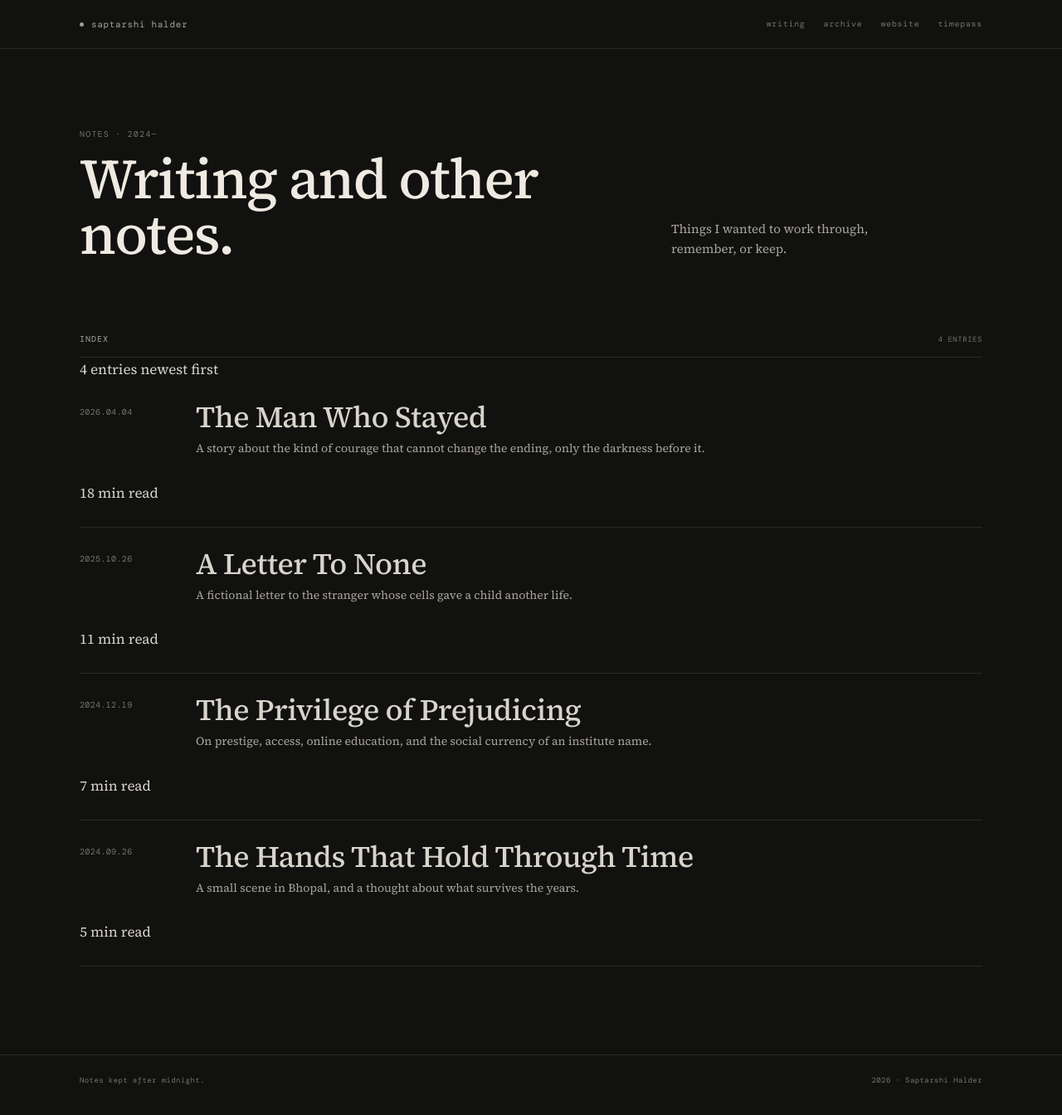
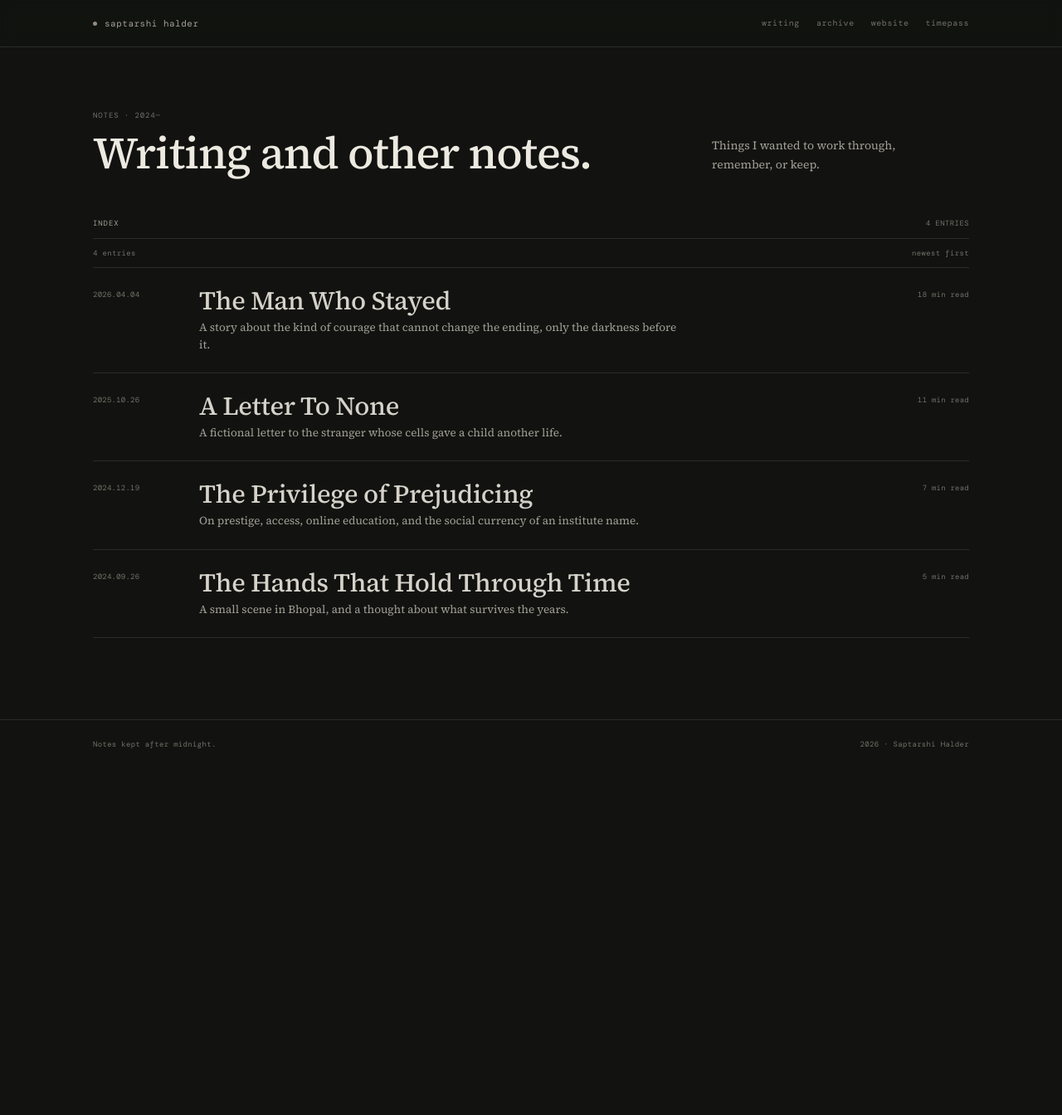
Before and after one commit to saptarshihalder/blog, a Jekyll site: the page built from index.html, in a window 1280 px wide and 1344 px high. Shown: the whole window at 83% size. Built offline with Jekyll 4.4.1, drawn with Linux system fonts in a browser that asks for light colours; some web fonts are replaced; a script that is not in the unit is left out.

Commit message:
Refine editorial notebook visual system

```diff
--- a/assets/css/site.css
+++ b/assets/css/site.css
@@ -1,23 +1,23 @@
 :root {
-  --bg: #11110f;
-  --surface: #151513;
-  --ink: #d8d4cc;
-  --ink-strong: #eeeae2;
-  --ink-soft: #aaa59d;
-  --ink-faint: #77736c;
-  --line: #2a2925;
-  --accent: #a99d8d;
+  --bg: #121310;
+  --surface: #171815;
+  --ink: #d5d2ca;
+  --ink-strong: #ece9e1;
+  --ink-soft: #a29f96;
+  --ink-faint: #727069;
+  --line: #2b2c27;
+  --accent: #938c7e;
   --serif: "Source Serif 4", Georgia, serif;
   --mono: "DM Mono", ui-monospace, SFMono-Regular, Menlo, monospace;
   --reading: 43rem;
-  --shell: 68rem;
+  --shell: 66rem;
 }
 
 * { box-sizing: border-box; }
 
 html {
   scroll-behavior: smooth;
-  scrollbar-color: #4a4741 var(--bg);
+  scrollbar-color: #48463f var(--bg);
   scrollbar-width: thin;
 }
 
@@ -28,13 +28,13 @@ body {
   color: var(--ink);
   font-family: var(--serif);
   font-size: 17px;
-  line-height: 1.7;
+  line-height: 1.68;
   text-rendering: optimizeLegibility;
   -webkit-font-smoothing: antialiased;
 }
 
 ::selection {
-  background: #39362f;
+  background: #39372f;
   color: var(--ink-strong);
 }
 
@@ -56,6 +56,18 @@ a {
 a:hover { color: var(--ink-strong); }
 img { max-width: 100%; height: auto; display: block; }
 button, input { font: inherit; }
+
+.sr-only {
+  position: absolute;
+  width: 1px;
+  height: 1px;
+  padding: 0;
+  margin: -1px;
+  overflow: hidden;
+  clip: rect(0, 0, 0, 0);
+  white-space: nowrap;
+  border: 0;
+}
 
 .reading-progress {
   position: fixed;
@@ -85,13 +97,13 @@ button, input { font: inherit; }
   position: sticky;
   top: 0;
   z-index: 100;
-  background: rgba(17, 17, 15, .94);
-  backdrop-filter: blur(10px);
+  background: rgba(18, 19, 16, .95);
+  backdrop-filter: blur(9px);
   border-bottom: 1px solid var(--line);
 }
 
 .header-inner {
-  min-height: 58px;
+  min-height: 56px;
   display: flex;
   align-items: center;
   justify-content: space-between;
@@ -104,7 +116,7 @@ button, input { font: inherit; }
   gap: 9px;
   color: var(--ink-soft);
   font: 11px/1 var(--mono);
-  letter-spacing: .06em;
+  letter-spacing: .045em;
   text-decoration: none;
   text-transform: lowercase;
 }
@@ -121,9 +133,9 @@ button, input { font: inherit; }
 .site-nav {
   display: flex;
   align-items: center;
-  gap: 22px;
+  gap: 20px;
   font: 10px/1 var(--mono);
-  letter-spacing: .07em;
+  letter-spacing: .055em;
   text-transform: lowercase;
 }
 
@@ -140,48 +152,48 @@ button, input { font: inherit; }
   background: none;
   border: 0;
   font: 10px/1 var(--mono);
-  letter-spacing: .07em;
+  letter-spacing: .06em;
 }
 
 .hero {
-  padding: clamp(64px, 8vw, 96px) 0 clamp(44px, 6vw, 66px);
+  padding: clamp(52px, 7vw, 76px) 0 clamp(30px, 4vw, 42px);
 }
 
 .hero-grid {
   display: grid;
-  grid-template-columns: minmax(0, 1.25fr) minmax(220px, .75fr);
-  gap: clamp(48px, 7vw, 88px);
+  grid-template-columns: minmax(0, 1fr) minmax(220px, 310px);
+  gap: clamp(36px, 6vw, 72px);
   align-items: end;
 }
 
 .eyebrow {
-  margin: 0 0 14px;
+  margin: 0 0 11px;
   color: var(--ink-faint);
-  font: 10px/1.4 var(--mono);
-  letter-spacing: .12em;
+  font: 9px/1.4 var(--mono);
+  letter-spacing: .1em;
   text-transform: uppercase;
 }
 
 .hero h1 {
-  max-width: 680px;
+  max-width: 620px;
   margin: 0;
   color: var(--ink-strong);
-  font-size: clamp(42px, 5.6vw, 68px);
+  font-size: clamp(36px, 4.8vw, 54px);
   font-weight: 500;
-  line-height: .98;
-  letter-spacing: -.025em;
+  line-height: 1.02;
+  letter-spacing: -.022em;
 }
 
 .hero-note {
   max-width: 290px;
-  margin: 0 0 4px;
+  margin: 0 0 3px;
   color: var(--ink-soft);
-  font-size: 15px;
-  line-height: 1.6;
+  font-size: 14px;
+  line-height: 1.58;
 }
 
 .section {
-  padding: 18px 0 72px;
+  padding: 8px 0 68px;
 }
 
 .section-heading {
@@ -189,7 +201,7 @@ button, input { font: inherit; }
   justify-content: space-between;
   align-items: baseline;
   gap: 20px;
-  padding-bottom: 12px;
+  padding-bottom: 10px;
   border-bottom: 1px solid var(--line);
 }
 
@@ -203,15 +215,101 @@ button, input { font: inherit; }
 
 .section-heading h2 {
   color: var(--ink-soft);
-  font-size: 10px;
+  font-size: 9px;
   letter-spacing: .1em;
 }
 
 .section-heading span {
   color: var(--ink-faint);
   font-size: 9px;
-  letter-spacing: .06em;
+  letter-spacing: .045em;
 }
+
+.writing-index-root { min-width: 0; }
+
+.writing-index-fallback-meta {
+  display: flex;
+  justify-content: space-between;
+  gap: 16px;
+  padding: 11px 0;
+  border-bottom: 1px solid var(--line);
+  color: var(--ink-faint);
+  font: 9px/1.4 var(--mono);
+  letter-spacing: .04em;
+}
+
+.writing-controls {
+  min-height: 48px;
+  display: flex;
+  align-items: center;
+  justify-content: space-between;
+  gap: 20px;
+  padding: 8px 0;
+  border-bottom: 1px solid var(--line);
+}
+
+.writing-search {
+  min-width: 0;
+  display: flex;
+  align-items: center;
+  gap: 9px;
+  color: var(--ink-faint);
+  font: 10px/1 var(--mono);
+}
+
+.writing-search-mark {
+  color: var(--accent);
+  user-select: none;
+}
+
+.writing-search input {
+  width: min(44vw, 340px);
+  min-width: 140px;
+  padding: 7px 0;
+  background: transparent;
+  color: var(--ink);
+  border: 0;
+  outline: 0;
+  font: 10px/1.4 var(--mono);
+  letter-spacing: .025em;
+}
+
+.writing-search input::placeholder { color: #67655f; }
+
+.writing-search:focus-within .writing-search-mark,
+.writing-search:focus-within input { color: var(--ink-strong); }
+
+.writing-controls-meta {
+  display: flex;
+  align-items: center;
+  gap: 16px;
+  color: var(--ink-faint);
+  font: 9px/1 var(--mono);
+  letter-spacing: .035em;
+}
+
+.writing-sort {
+  padding: 8px 0;
+  background: transparent;
+  color: var(--ink-faint);
+  border: 0;
+  cursor: pointer;
+  font: inherit;
+}
+
+.writing-sort:hover,
+.writing-sort:focus-visible { color: var(--ink); }
+
+.writing-count { min-width: 30px; text-align: right; }
+
+.writing-empty {
+  padding: 28px 0;
+  border-bottom: 1px solid var(--line);
+  color: var(--ink-soft);
+  font-size: 15px;
+}
+
+.writing-empty p { margin: 0; }
 
 .post-list {
   list-style: none;
@@ -219,78 +317,72 @@ button, input { font: inherit; }
   padding: 0;
 }
 
-.post-list-item {
-  border-bottom: 1px solid var(--line);
-}
+.post-list-item { border-bottom: 1px solid var(--line); }
 
 .post-list-link {
   display: grid;
-  grid-template-columns: 112px minmax(0, 1fr);
-  gap: 28px;
+  grid-template-columns: 104px minmax(0, 1fr) 78px;
+  gap: 24px;
   align-items: start;
-  padding: 25px 0 26px;
+  padding: 22px 0 23px;
   text-decoration: none;
 }
 
-.post-list-date {
-  padding-top: 5px;
+.post-list-date,
+.post-list-length {
+  padding-top: 4px;
   color: var(--ink-faint);
-  font: 10px/1.5 var(--mono);
-  letter-spacing: .035em;
+  font: 9px/1.5 var(--mono);
+  letter-spacing: .025em;
   white-space: nowrap;
 }
 
+.post-list-length { text-align: right; }
 .post-list-copy { min-width: 0; }
 
 .post-list-title {
   margin: 0;
   color: var(--ink);
-  font-size: clamp(26px, 3.3vw, 36px);
+  font-size: clamp(24px, 2.9vw, 31px);
   font-weight: 500;
-  line-height: 1.08;
-  letter-spacing: -.015em;
-  transition: color .16s ease;
+  line-height: 1.1;
+  letter-spacing: -.012em;
+  transition: color .14s ease;
 }
 
-.post-list-link:hover .post-list-title {
-  color: var(--ink-strong);
+.post-list-link:hover .post-list-title { color: var(--ink-strong); }
+
+.post-list-excerpt {
+  max-width: 590px;
+  margin: 6px 0 0;
+  color: var(--ink-soft);
+  font-size: 13.5px;
+  line-height: 1.5;
 }
 
-.post-list-excerpt {
-  max-width: 620px;
-  margin: 7px 0 0;
-  color: var(--ink-soft);
-  font-size: 14px;
-  line-height: 1.55;
-}
-
-.archive-intro {
-  padding: 72px 0 28px;
-}
+.archive-intro { padding: 58px 0 22px; }
 
 .archive-intro h1 {
   margin: 0;
   color: var(--ink-strong);
-  font-size: clamp(38px, 5vw, 54px);
+  font-size: clamp(34px, 4vw, 44px);
   font-weight: 500;
   line-height: 1;
-  letter-spacing: -.02em;
+  letter-spacing: -.018em;
 }
 
 .archive-intro p:last-child {
-  max-width: 480px;
-  margin: 12px 0 0;
+  max-width: 460px;
+  margin: 10px 0 0;
   color: var(--ink-soft);
-  font-size: 15px;
+  font-size: 14px;
 }
 
-.post-shell {
-  padding: 0 0 68px;
-}
+.post-shell { padding: 0 0 64px; }
 
 .post-header {
-  padding-top: clamp(58px, 8vw, 88px);
-  padding-bottom: 32px;
+  padding-top: clamp(52px, 7vw, 78px);
+  padding-bottom: 28px;
 }
 
 .back-link {
@@ -301,49 +393,46 @@ button, input { font: inherit; }
 .post-header h1 {
   margin: 0;
   color: var(--ink-strong);
-  font-size: clamp(40px, 6vw, 58px);
+  font-size: clamp(38px, 5.2vw, 52px);
   font-weight: 500;
-  line-height: 1.02;
-  letter-spacing: -.025em;
+  line-height: 1.04;
+  letter-spacing: -.022em;
 }
 
 .post-deck {
   max-width: 600px;
-  margin: 16px 0 0;
+  margin: 15px 0 0;
   color: var(--ink-soft);
-  font-size: 18px;
-  line-height: 1.5;
+  font-size: 17px;
+  line-height: 1.48;
 }
 
 .post-meta {
   display: flex;
   flex-wrap: wrap;
   gap: 8px;
-  margin-top: 22px;
+  margin-top: 20px;
   color: var(--ink-faint);
   font: 9px/1.5 var(--mono);
-  letter-spacing: .045em;
+  letter-spacing: .035em;
   text-transform: uppercase;
 }
 
 .post-note {
-  margin-top: 0;
-  margin-bottom: 34px;
-  padding: 11px 0 11px 16px;
+  margin: 0 0 32px;
+  padding: 10px 0 10px 15px;
   border-left: 1px solid #504a42;
   color: var(--ink-soft);
   font-size: 14px;
 }
 
 .post-content {
-  color: #d2cec6;
-  font-size: clamp(18px, 1.8vw, 20px);
-  line-height: 1.78;
+  color: #d1cec6;
+  font-size: clamp(18px, 1.7vw, 19.5px);
+  line-height: 1.77;
 }
 
-.post-content p {
-  margin: 0 0 1.35em;
-}
+.post-content p { margin: 0 0 1.34em; }
 
 .post-content > p:first-child::first-letter {
   float: none;
@@ -360,15 +449,8 @@ button, input { font: inherit; }
   line-height: 1.2;
 }
 
-.post-content h2 {
-  margin: 2em 0 .65em;
-  font-size: 1.55em;
-}
-
-.post-content h3 {
-  margin: 1.8em 0 .6em;
-  font-size: 1.25em;
-}
+.post-content h2 { margin: 2em 0 .65em; font-size: 1.5em; }
+.post-content h3 { margin: 1.8em 0 .6em; font-size: 1.22em; }
 
 .post-content blockquote {
   margin: 2em 0;
@@ -379,56 +461,47 @@ button, input { font: inherit; }
 
 .post-content img {
   width: 100%;
-  margin: 2.2em 0;
+  margin: 2.15em 0;
   border: 1px solid #292824;
-  filter: saturate(.88) contrast(.99) brightness(.94);
+  filter: saturate(.9) contrast(.99) brightness(.95);
 }
 
 .post-content .story-break {
   margin: 2.3em 0;
   color: var(--ink-faint);
   text-align: center;
-  letter-spacing: .32em;
+  letter-spacing: .3em;
 }
 
-.post-content .signature {
-  text-align: right;
-  color: var(--ink-soft);
-}
+.post-content .signature { text-align: right; color: var(--ink-soft); }
 
 .post-content .epitaph {
   margin: 2em 0;
   color: var(--ink-soft);
   font: 10px/1.6 var(--mono);
-  letter-spacing: .1em;
+  letter-spacing: .09em;
   text-align: center;
 }
 
-.post-content .dialogue {
-  margin-top: -.35em;
-}
+.post-content .dialogue { margin-top: -.35em; }
 
 .post-nav {
   display: flex;
   justify-content: space-between;
   gap: 20px;
-  padding-top: 22px;
-  margin-top: 52px;
+  padding-top: 21px;
+  margin-top: 50px;
   border-top: 1px solid var(--line);
   font: 9px/1.4 var(--mono);
-  letter-spacing: .07em;
+  letter-spacing: .055em;
   text-transform: uppercase;
 }
 
-.post-nav a {
-  color: var(--ink-faint);
-  text-decoration: none;
-}
-
+.post-nav a { color: var(--ink-faint); text-decoration: none; }
 .post-nav a:hover { color: var(--ink); }
 
 .site-footer {
-  margin-top: 34px;
+  margin-top: 30px;
   border-top: 1px solid var(--line);
 }
 
@@ -436,10 +509,10 @@ button, input { font: inherit; }
   display: flex;
   justify-content: space-between;
   gap: 20px;
-  padding: 24px 0 34px;
+  padding: 23px 0 32px;
   color: var(--ink-faint);
   font: 9px/1.5 var(--mono);
-  letter-spacing: .045em;
+  letter-spacing: .035em;
 }
 
 .footer-inner p { margin: 0; }
```
